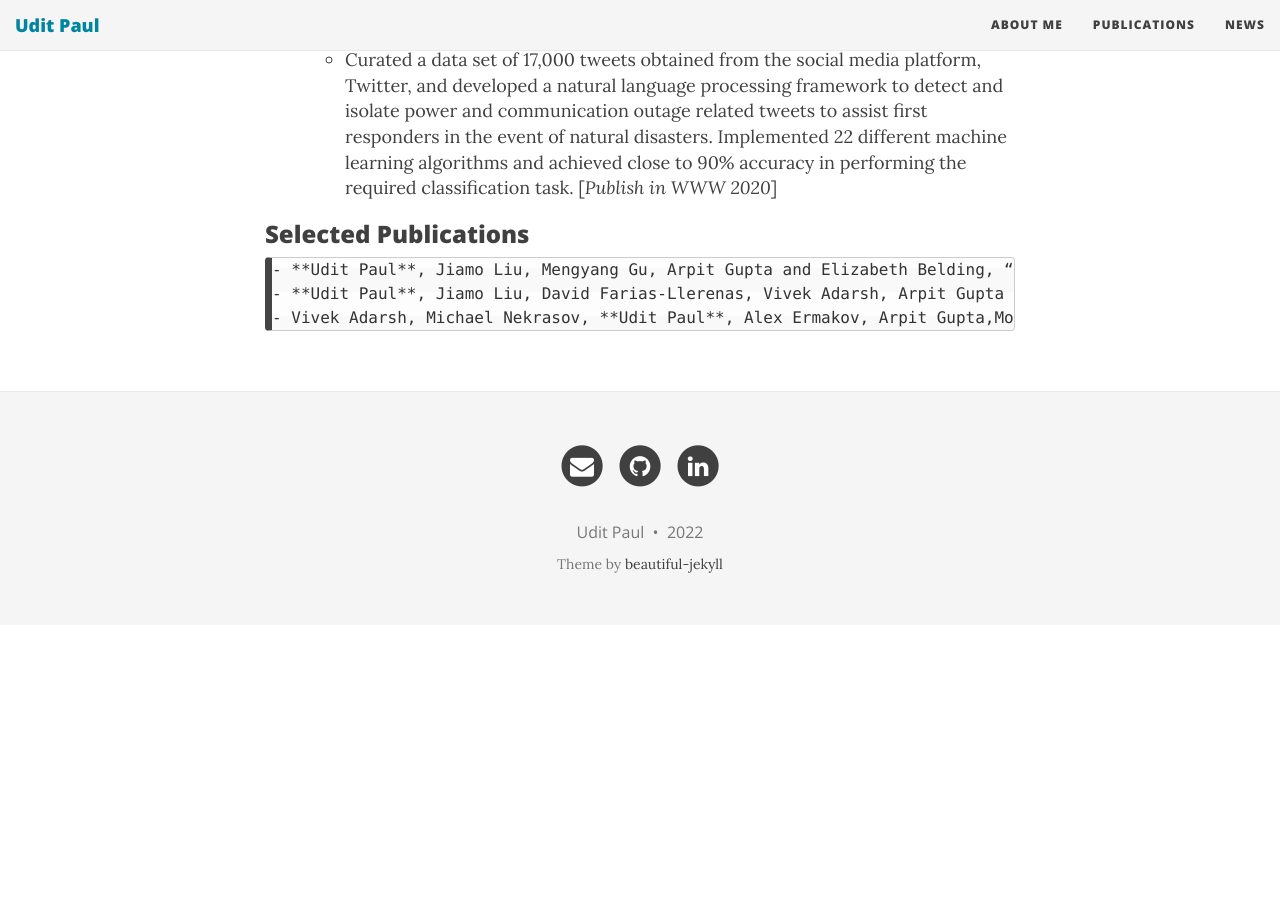
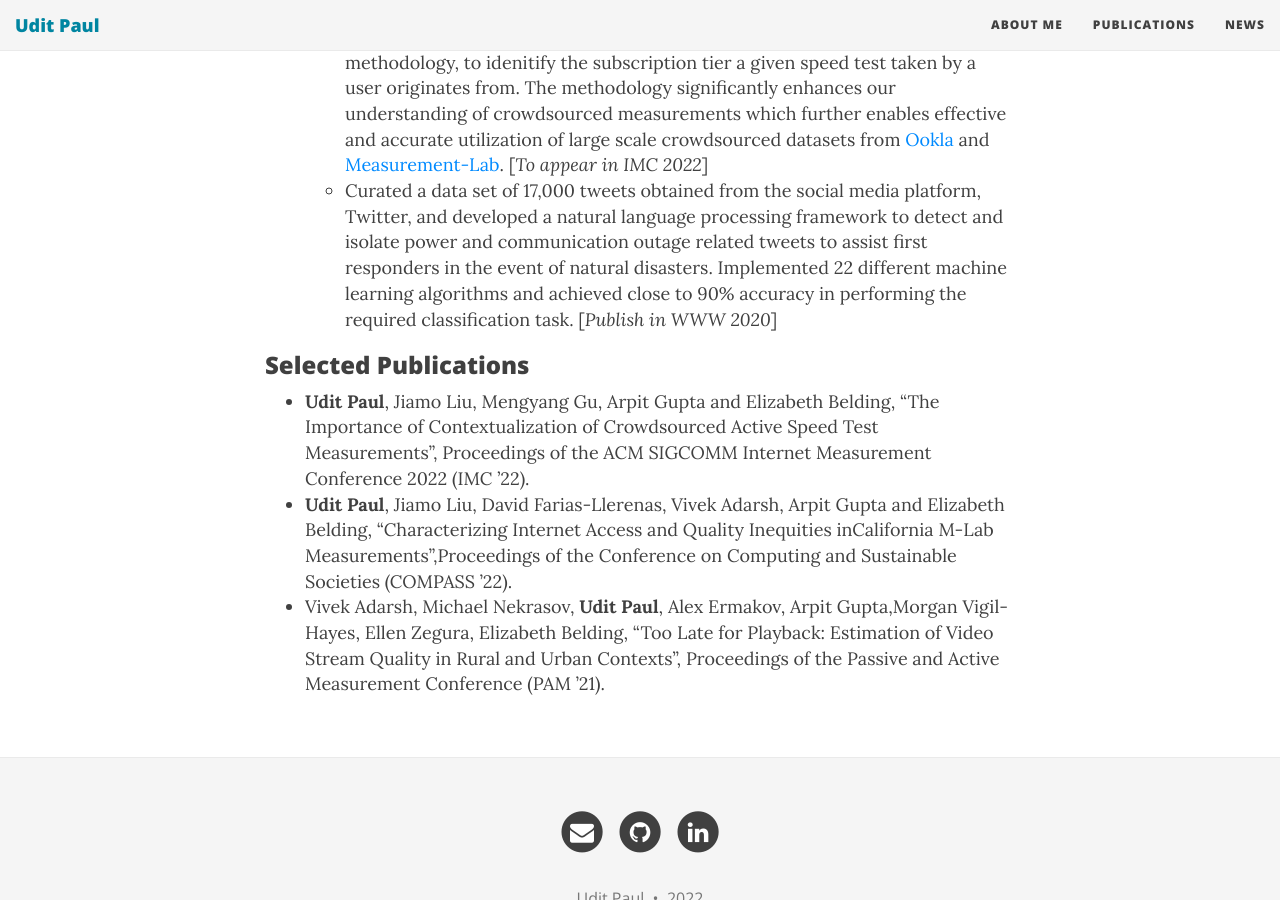
Before and after one commit to u-paul/u-paul.github.io, a Jekyll site: the page built from aboutme.md, in a window 1280 px wide and 900 px high, scrolled down 1073 px. Built offline with Jekyll 4.4.1, drawn with Linux system fonts in a browser that asks for light colours; nearby versions of some CDN libraries; before the commit the page ends 1698 px from its top, so only the background shows below that; part of the change alters nothing that is shown; some of the changed text lies outside the part shown.

```diff
--- a/aboutme.md
+++ b/aboutme.md
@@ -6,7 +6,8 @@ title: Curriculum Vitae
 My CV in pdf can be found [here]({{site.baseurl}}/pdfs/UPaul_resume.pdf){:target="_blank"}.
 ### Personal summary
 
-> PhD candidate of Computer science at UCSB working in the areas of internet measurement to understand and mitigate internet inequity.
+> PhD candidate of Computer science at UCSB working in the areas of internet measurement to understand and mitigate internet inequity. Passionate researcher with experience in conducting work across multidisciplinary fields of Computer Science, Electrical Engineering, Economics and Social Science. Major objective behind research is to identify and understand factors that contribute to internet disparity amongst communities and develop solutions that would enable stakeholders in mitigating the
+persistent digital gap.
 
 ### Education
 - Ph.D. Department of Computer Science, University of California Santa Barbara, Santa Barbara CA
@@ -31,6 +32,6 @@ My CV in pdf can be found [here]({{site.baseurl}}/pdfs/UPaul_resume.pdf){:target
 
 
 ### Selected Publications
-    - **Udit Paul**, Jiamo Liu, Mengyang Gu, Arpit Gupta and Elizabeth Belding, “The Importance of Contextualization of Crowdsourced Active Speed Test Measurements”, Proceedings of the ACM SIGCOMM Internet Measurement Conference 2022 (IMC ’22).
-    - **Udit Paul**, Jiamo Liu, David Farias-Llerenas, Vivek Adarsh, Arpit Gupta and Elizabeth Belding, “Characterizing Internet Access and Quality Inequities inCalifornia M-Lab Measurements”,Proceedings of the Conference on Computing and Sustainable Societies (COMPASS ’22).
-    - Vivek Adarsh, Michael Nekrasov, **Udit Paul**, Alex Ermakov, Arpit Gupta,Morgan Vigil-Hayes, Ellen Zegura, Elizabeth Belding, “Too Late for Playback: Estimation of Video Stream Quality in Rural and Urban Contexts”, Proceedings of the Passive and Active Measurement Conference (PAM ’21).
+- **Udit Paul**, Jiamo Liu, Mengyang Gu, Arpit Gupta and Elizabeth Belding, “The Importance of Contextualization of Crowdsourced Active Speed Test Measurements”, Proceedings of the ACM SIGCOMM Internet Measurement Conference 2022 (IMC ’22).
+- **Udit Paul**, Jiamo Liu, David Farias-Llerenas, Vivek Adarsh, Arpit Gupta and Elizabeth Belding, “Characterizing Internet Access and Quality Inequities inCalifornia M-Lab Measurements”,Proceedings of the Conference on Computing and Sustainable Societies (COMPASS ’22).
+- Vivek Adarsh, Michael Nekrasov, **Udit Paul**, Alex Ermakov, Arpit Gupta,Morgan Vigil-Hayes, Ellen Zegura, Elizabeth Belding, “Too Late for Playback: Estimation of Video Stream Quality in Rural and Urban Contexts”, Proceedings of the Passive and Active Measurement Conference (PAM ’21).
```
